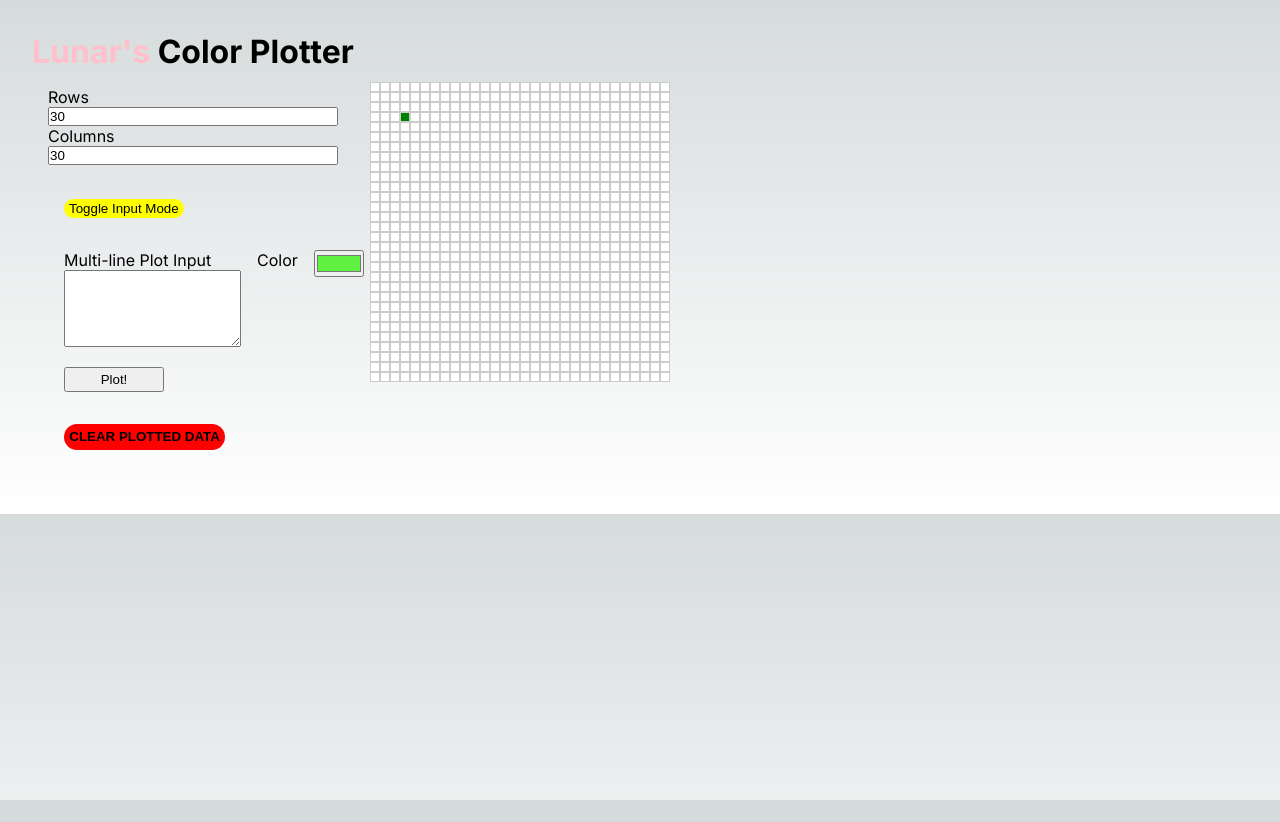
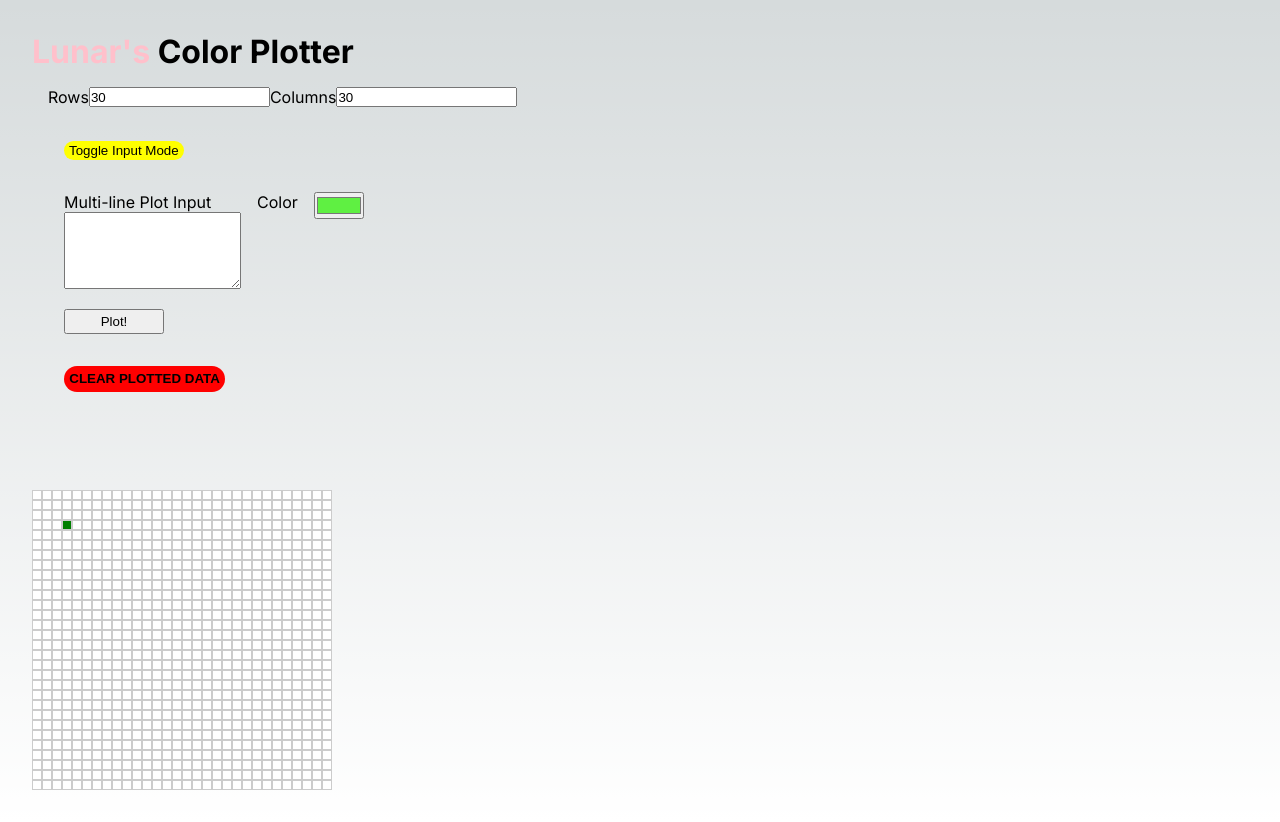
Before and after one commit to dlasap/color-plotter, a Next.js app: page / in a window 1280 px wide. Before the commit the page ends 800 px from the top, so only its background shows below. Built offline with nearby package versions, Linux system fonts and the light colour scheme.

Commit message:
made it column

```diff
--- a/app/page.js
+++ b/app/page.js
@@ -29,6 +29,7 @@ export default function Home() {
           margin: "2rem",
           display: "flex",
           gap: "1rem",
+          flexDirection: "column",
         }}
       >
         <div>
@@ -47,7 +48,6 @@ export default function Home() {
             style={{
               margin: "1rem",
               display: "flex",
-              flexDirection: "column",
             }}
           >
             <label>Rows</label>
```
